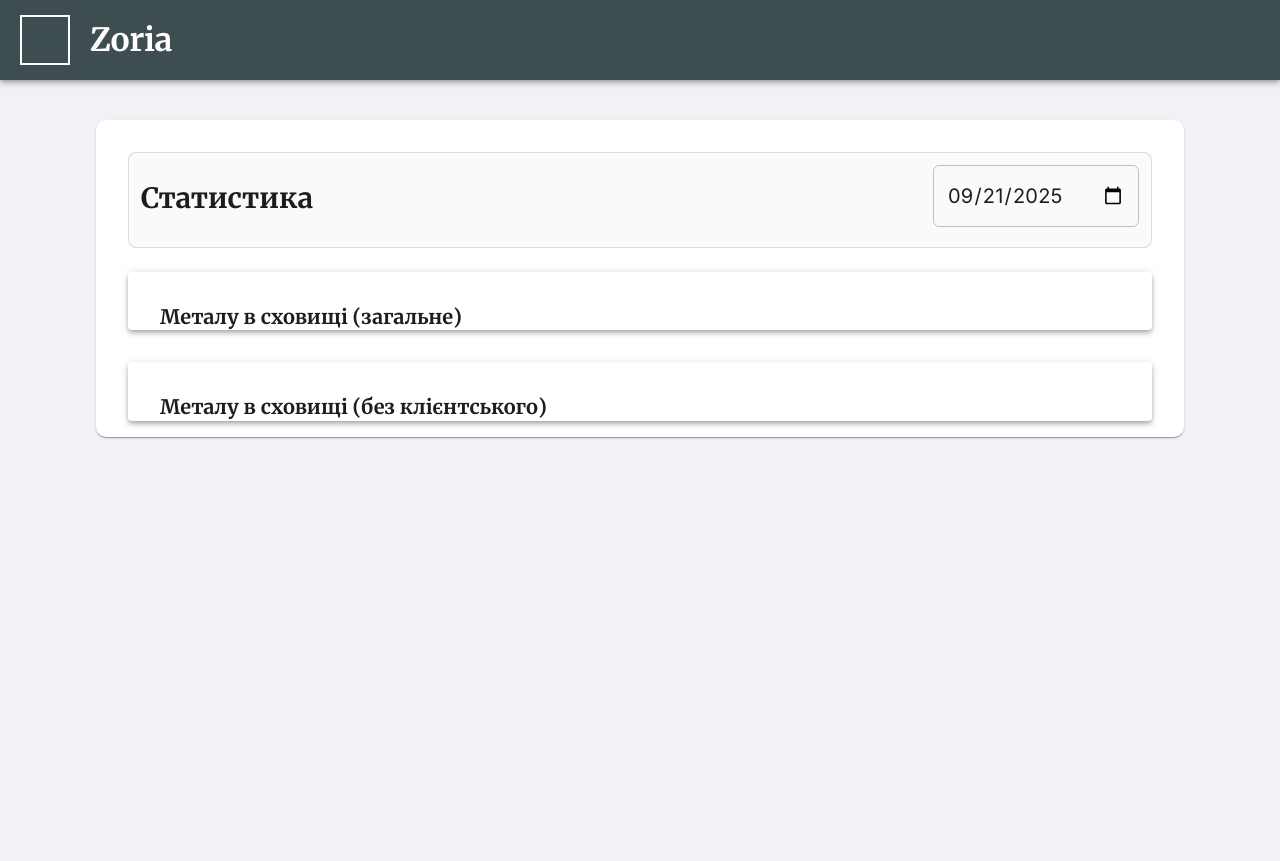
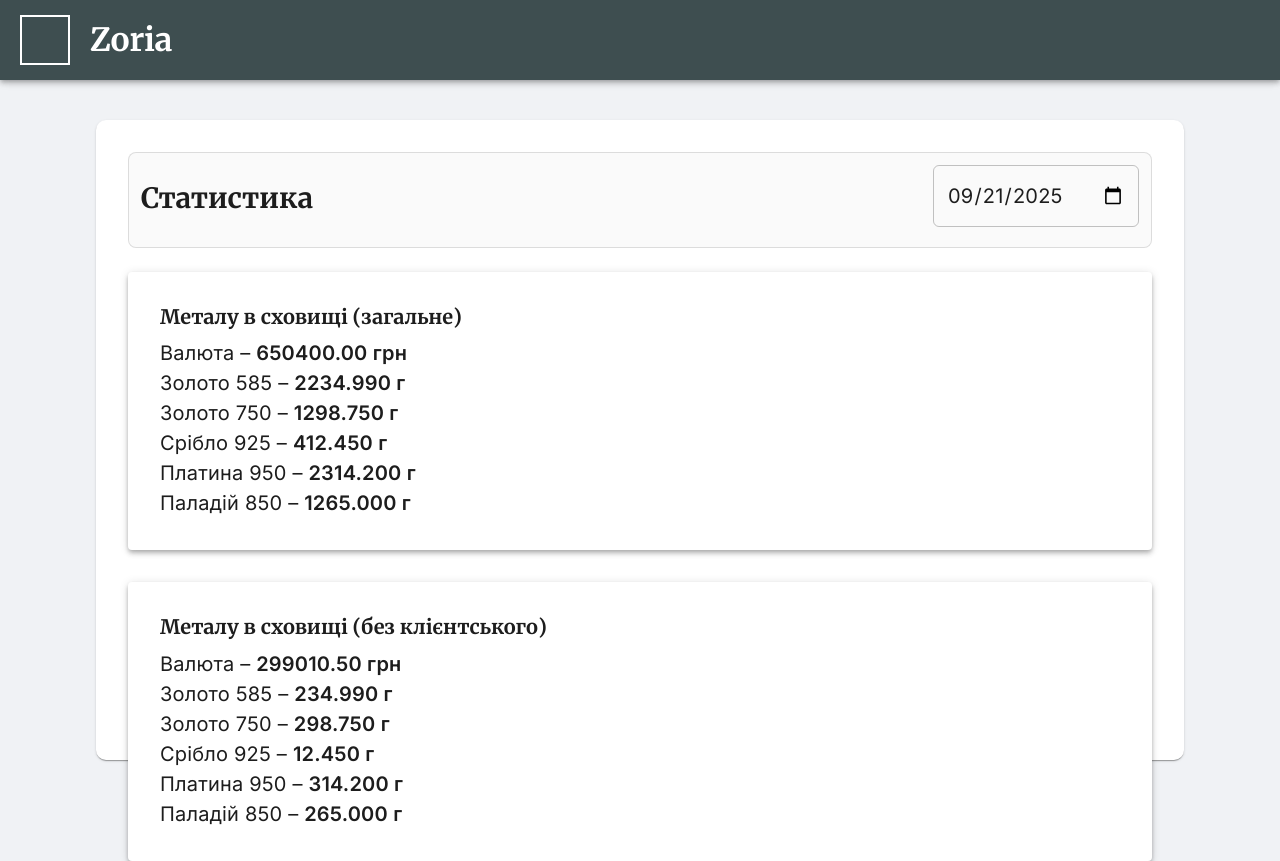
Before and after one commit to zoria-jewelry/app-frontend, a React (Vite) app: page /stats in a window 1280 px wide. Before the commit the page ends 800 px from the top, so only its background shows below. Built offline with nearby package versions, Linux system fonts and the light colour scheme; no server answers; some icons are missing.

Commit message:
Add stats on both papers

```diff
--- a/public/global-stats.json
+++ b/public/global-stats.json
@@ -1,5 +1,10 @@
 {
     "globalStats": [
+        {
+            "materialId": null,
+            "materialName": "Валюта",
+            "value": "650400.00"
+        },
         {
             "materialId": 1,
             "materialName": "Золото 585",
@@ -28,6 +33,11 @@
     ],
     "statsWithoutCustomerData": [
         {
+            "materialId": null,
+            "materialName": "Валюта",
+            "value": "299010.50"
+        },
+        {
             "materialId": 1,
             "materialName": "Золото 585",
             "value": 234.99
--- a/src/components/stats/GlobalStatisticsComponent.tsx
+++ b/src/components/stats/GlobalStatisticsComponent.tsx
@@ -2,7 +2,9 @@ import paperStyles from '../../styles/Paper.module.css';
 import commonStyles from '../../styles/Common.module.css';
 import { Box, Paper, TextField, Typography, useTheme } from '@mui/material';
 import { useEffect, useState } from 'react';
-import { formatDateToYYYYMMDD } from '../../utils.ts';
+import { formatDateToYYYYMMDD, toFixedNumber } from '../../utils.ts';
+import { StatisticsApiClient } from '../../api/statsApiClient.ts';
+import type { MaterialStatsDto } from '../../dto/stats.ts';
 
 export interface GlobalStatisticsProps {
     refetchStats: () => void;
@@ -12,8 +14,22 @@ const GlobalStatisticsComponent = () => {
     const theme = useTheme();
 
     const [date, setDate] = useState<Date>(new Date());
+    const [globalStats, setGlobalStats] = useState<MaterialStatsDto[]>([]);
+    const [statsWithoutCustomerData, setStatsWithoutCustomerData] = useState<MaterialStatsDto[]>(
+        [],
+    );
 
-    useEffect(() => {}, [date]);
+    useEffect(() => {
+        StatisticsApiClient.getStatsForDate(date)
+            .then((data) => {
+                setGlobalStats(data.globalStats);
+                setStatsWithoutCustomerData(data.statsWithoutCustomerData);
+            })
+            .catch((err) => {
+                // TODO: add toast
+                console.log(err);
+            });
+    }, [date]);
 
     return (
         <Paper
@@ -80,17 +96,44 @@ const GlobalStatisticsComponent = () => {
 
             <Paper
                 className={paperStyles.paper}
-                sx={{ width: '100%', my: theme.spacing(2), boxShadow: 4 }}
+                sx={{ width: '100%', my: theme.spacing(2), boxShadow: 4, p: theme.spacing(8) }}
             >
-                <Typography variant="h5">Металу в сховищі (загальне)</Typography>
-                {}
+                <Typography variant="h5" pb={theme.spacing(2)}>
+                    Металу в сховищі (загальне)
+                </Typography>
+                {globalStats.map((stat) => (
+                    <Typography key={stat.materialId} variant="body1">
+                        {stat.materialName} –{' '}
+                        <span style={{ fontWeight: 900 }}>
+                            {toFixedNumber(stat.value, stat.materialId ? 3 : 2)}{' '}
+                            {stat.materialId ? 'г' : 'грн'}
+                        </span>
+                    </Typography>
+                ))}
             </Paper>
 
             <Paper
                 className={paperStyles.paper}
-                sx={{ width: '100%', mt: theme.spacing(2), mb: theme.spacing(4), boxShadow: 4 }}
+                sx={{
+                    width: '100%',
+                    mt: theme.spacing(2),
+                    mb: theme.spacing(4),
+                    boxShadow: 4,
+                    p: theme.spacing(8),
+                }}
             >
-                <Typography variant="h5">Металу в сховищі (без клієнтського)</Typography>
+                <Typography variant="h5" pb={theme.spacing(2)}>
+                    Металу в сховищі (без клієнтського)
+                </Typography>
+                {statsWithoutCustomerData.map((stat) => (
+                    <Typography key={stat.materialId} variant="body1">
+                        {stat.materialName} –{' '}
+                        <span style={{ fontWeight: 900 }}>
+                            {toFixedNumber(stat.value, stat.materialId ? 3 : 2)}{' '}
+                            {stat.materialId ? 'г' : 'грн'}
+                        </span>
+                    </Typography>
+                ))}
             </Paper>
         </Paper>
     );
--- a/src/pages/CompleteOrderPage.tsx
+++ b/src/pages/CompleteOrderPage.tsx
@@ -378,13 +378,13 @@ const CompleteOrderPage = () => {
                                 marginTop={theme.spacing(4)}
                             >
                                 <Typography variant="body1">
-                                    Сума без знижки – {subtotal.toFixed(2)} грн
+                                    Сума без знижки – {toFixedNumber(subtotal, 2)} грн
                                 </Typography>
                                 <Typography variant="body1">
-                                    Знижка – {Number(discount).toFixed(2)} грн
+                                    Знижка – {toFixedNumber(discount, 2)} грн
                                 </Typography>
                                 <Typography variant="body1" fontWeight={900}>
-                                    Сума зі знижкою – {total.toFixed(2)} грн
+                                    Сума зі знижкою – {toFixedNumber(total, 2)} грн
                                 </Typography>
                             </Box>
                         </>
@@ -491,7 +491,7 @@ const CompleteOrderPage = () => {
                                                 </TableCell>
                                                 <TableCell sx={{ padding: theme.spacing(2) }}>
                                                     <Typography variant="body2" textAlign="right">
-                                                        {entry.totalMaterialCost.toFixed(2)}
+                                                        {toFixedNumber(entry.totalMaterialCost, 2)}
                                                     </Typography>
                                                 </TableCell>
                                             </TableRow>
@@ -645,7 +645,10 @@ const CompleteOrderPage = () => {
                                                         sx={{ borderBottom: 'none', padding: 0 }}
                                                     >
                                                         <Typography textAlign="right">
-                                                            {entry?.totalMaterialCost.toFixed(2)}
+                                                            {toFixedNumber(
+                                                                entry?.totalMaterialCost,
+                                                                2,
+                                                            )}
                                                         </Typography>
                                                     </TableCell>
                                                 </TableRow>
@@ -697,12 +700,12 @@ const CompleteOrderPage = () => {
                                             ? 'Обрана сума оплати менша за вартість замовлення. Необхідно додати '
                                             : 'Обрана сума оплати перевищує вартість замовлення. Необхідно прибрати '}
                                         <span style={{ fontWeight: 900 }}>
-                                            {Math.abs(orderPaymentDifference).toFixed(2)}
+                                            {toFixedNumber(Math.abs(orderPaymentDifference), 2)}
                                         </span>{' '}
                                         грн
                                         <br />
                                         {selectedOrderPaymentEntries.length
-                                            ? `${total.toFixed(2)}${selectedOrderPaymentEntries.map((p) => ` – ${p.toFixed(2)}`).join('')} = ${orderPaymentDifference.toFixed(2)} грн`
+                                            ? `${toFixedNumber(total, 2)}${selectedOrderPaymentEntries.map((p) => ` – ${p.toFixed(2)}`).join('')} = ${orderPaymentDifference.toFixed(2)} грн`
                                             : `Жоден матеріал ще не був обраний для оплати`}
                                     </Typography>
                                 </Paper>
--- a/src/utils.ts
+++ b/src/utils.ts
@@ -29,7 +29,7 @@ export const formatDateToYYYYMMDD = (date: Date) => {
     return date.toISOString().split('T')[0];
 };
 
-export const toFixedNumber = (value: number | string, decimals: number) =>
+export const toFixedNumber = (value: number | string | undefined, decimals: number) =>
     Number(value).toFixed(decimals);
 
 export const orderStatusToHumanText = (status: OrderStatus) => {
```
